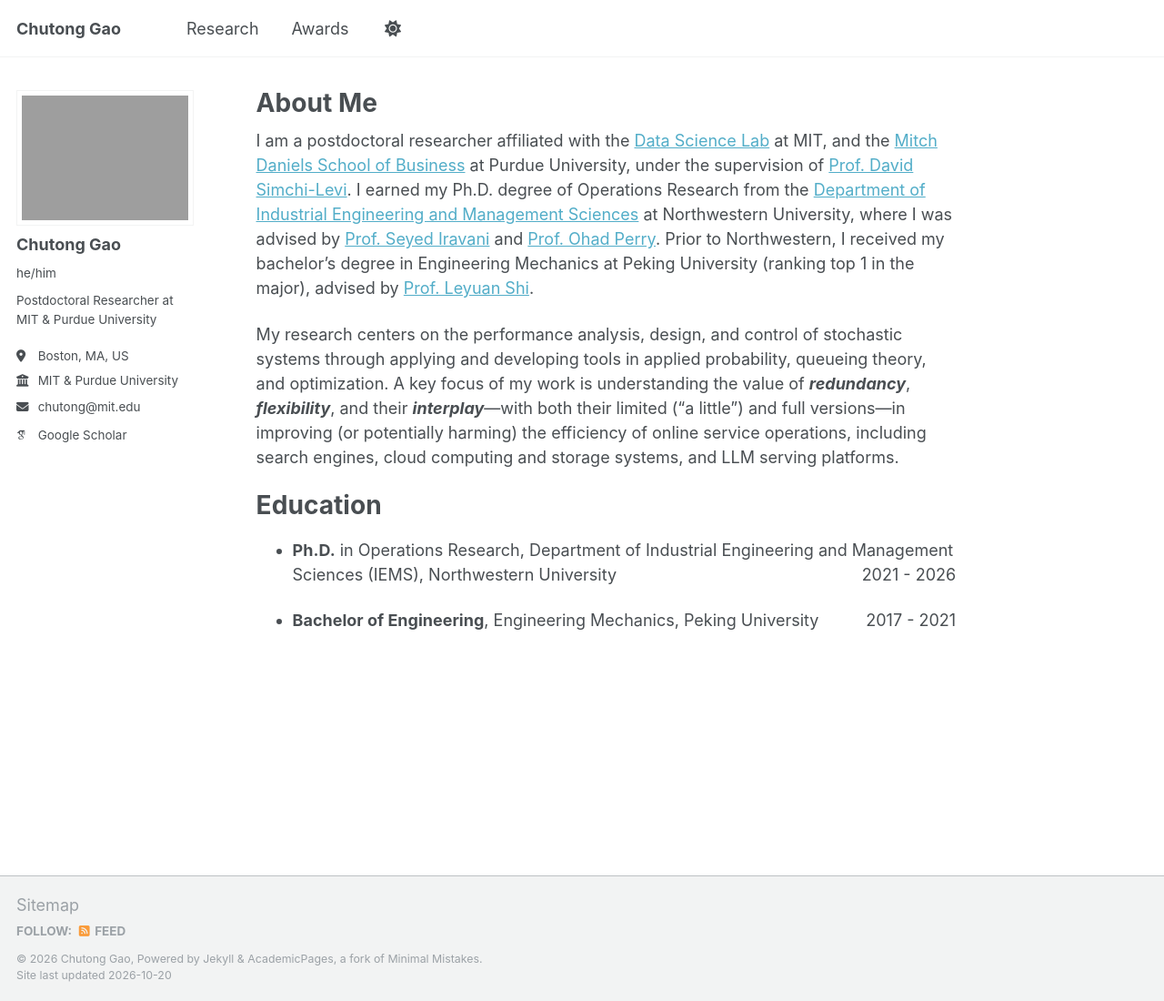
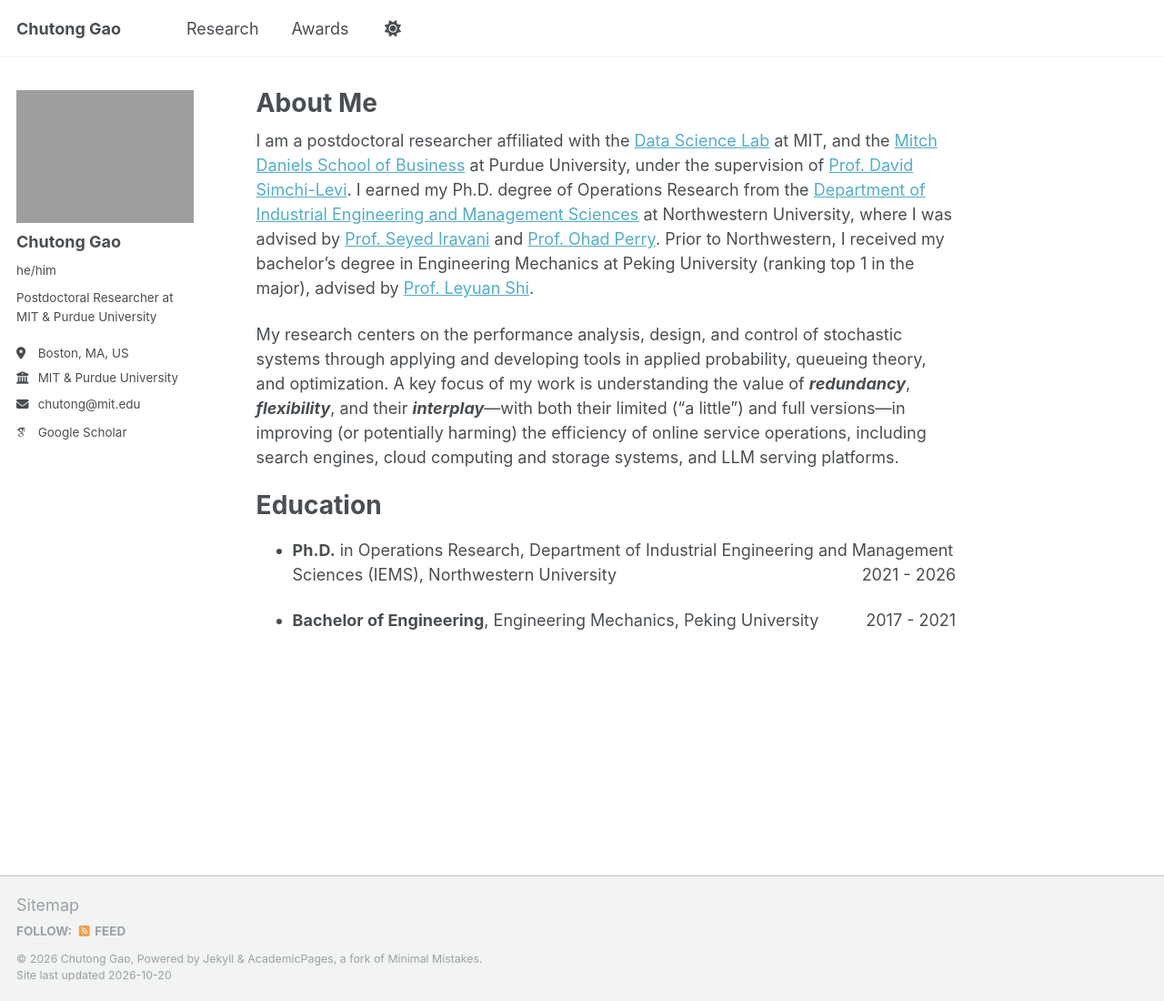
Before and after one commit to chutonggao/chutonggao.github.io, a Jekyll site: the page built from _pages/about.md, in a window 1280 px wide and 1100 px high. Shown: the whole window at 91% size. Built offline with Jekyll 4.4.1, drawn with Linux system fonts in a browser that asks for light colours; some web fonts are replaced.

Commit message:
Remove border and padding around profile portrait

```diff
--- a/_sass/layout/_sidebar.scss
+++ b/_sass/layout/_sidebar.scss
@@ -101,8 +101,8 @@
       width: 100%;
       max-width: 100%;
       height: auto;
-      padding: 5px;
-      border: 1px solid var(--global-border-color);
+      padding: 0;
+      border: 0;
     }
   }
 }
```
